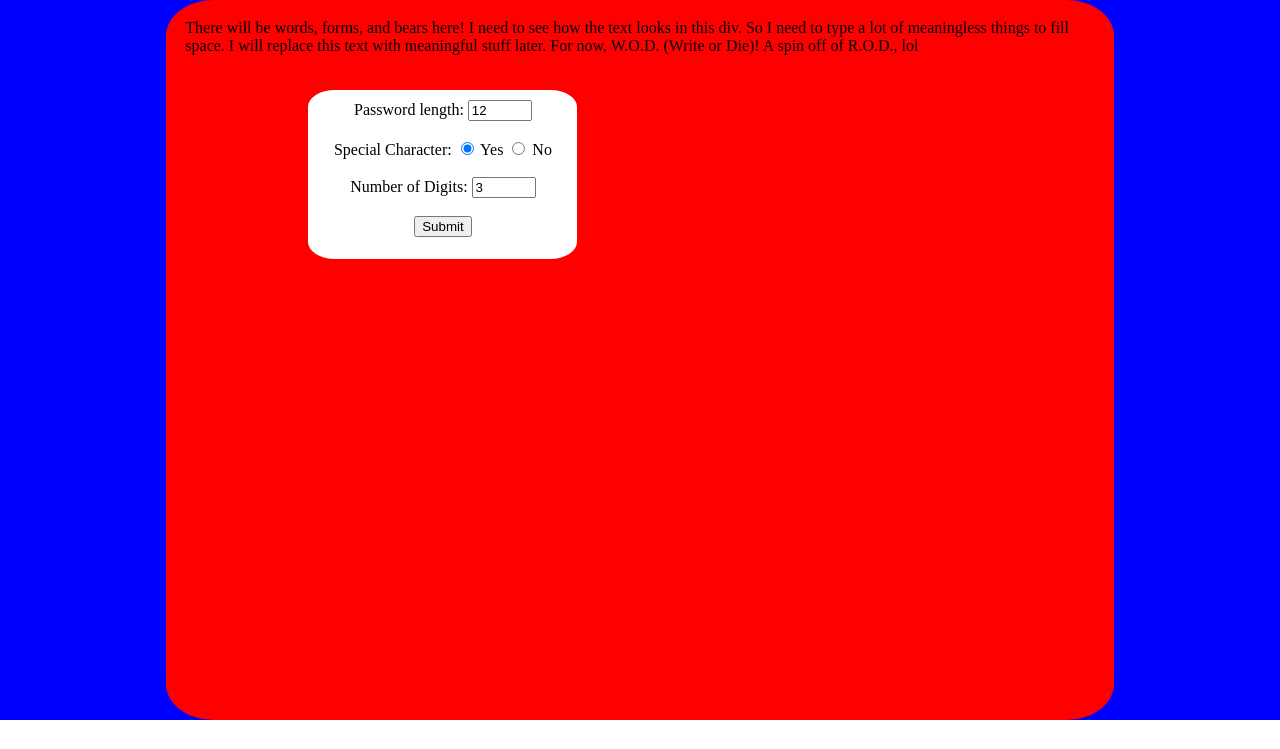
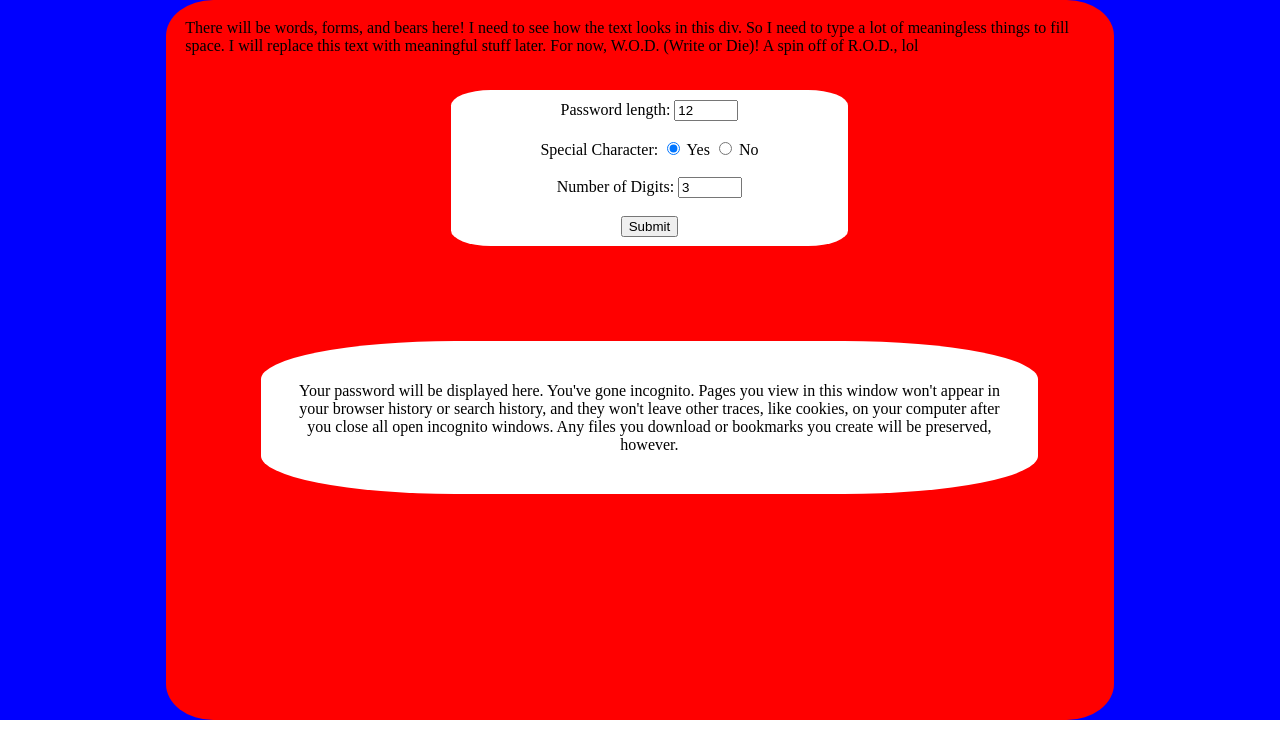
Before and after one commit to crazcalm/Password_generator, a Flask app: page /Password_Generator in a window 1280 px wide. Shown: the part 65-814 px from the top of the page. Run offline with Flask 2, Linux system fonts and the light colour scheme.

Commit message:
basic interface is done

```diff
--- a/app.py
+++ b/app.py
@@ -18,7 +18,7 @@ class Page1(flask.views.MethodView):
 
 		flask.flash(test)
 		#return self.get()
-		return "Working on it..."
+		return flask.render_template("post.html")
 
 
 app.add_url_rule("/Password_Generator", view_func=Page1.as_view("base"),
--- a/static/base.css
+++ b/static/base.css
@@ -43,11 +43,30 @@ html, body{
 #form{
 
 	background-color: white;
-	height: 150px;
-	width: 250px;
+	height: auto;
+	width: 40%;
 	text-align: center;
 	border-radius: 10%;
 	padding: 1%;
-	margin-left: 15%;
+	margin-left: 30%;
+}
+
+#post{
+
+	background-color: white;
+	height: auto;
+	width: 80%;
+	text-align: left;
+	border-radius: 25%;
+	padding: 1%;
+	margin-left:10%;
+	margin-top: 10%;
+}
+
+#post p{
+
+	height:inherit;
+	width: initial;
+	text-align: center;
 
 }
--- a/templates/base.html
+++ b/templates/base.html
@@ -68,6 +68,15 @@ A spin off of R.O.D., lol</p>
 
 				</div>
 
+				<div id = "post">
+
+				{% block post %}
+					<p>Your password will be displayed here.
+
+					You've gone incognito. Pages you view in this window won't appear in your browser history or search history, and they won't leave other traces, like cookies, on your computer after you close all open incognito windows. Any files you download or bookmarks you create will be preserved, however. </p>
+				{% endblock post %}
+
+				</div>
 			</div>
 		</div>
 
```
Also changed, not shown: templates/post.html (added, +7 -0 lines).
